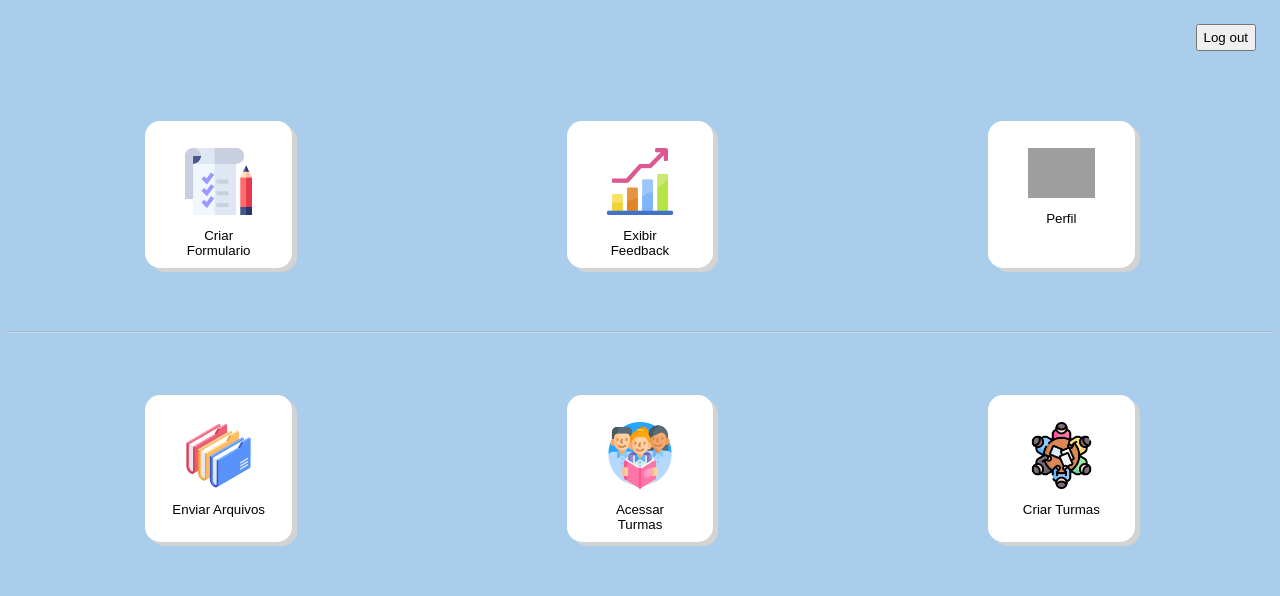
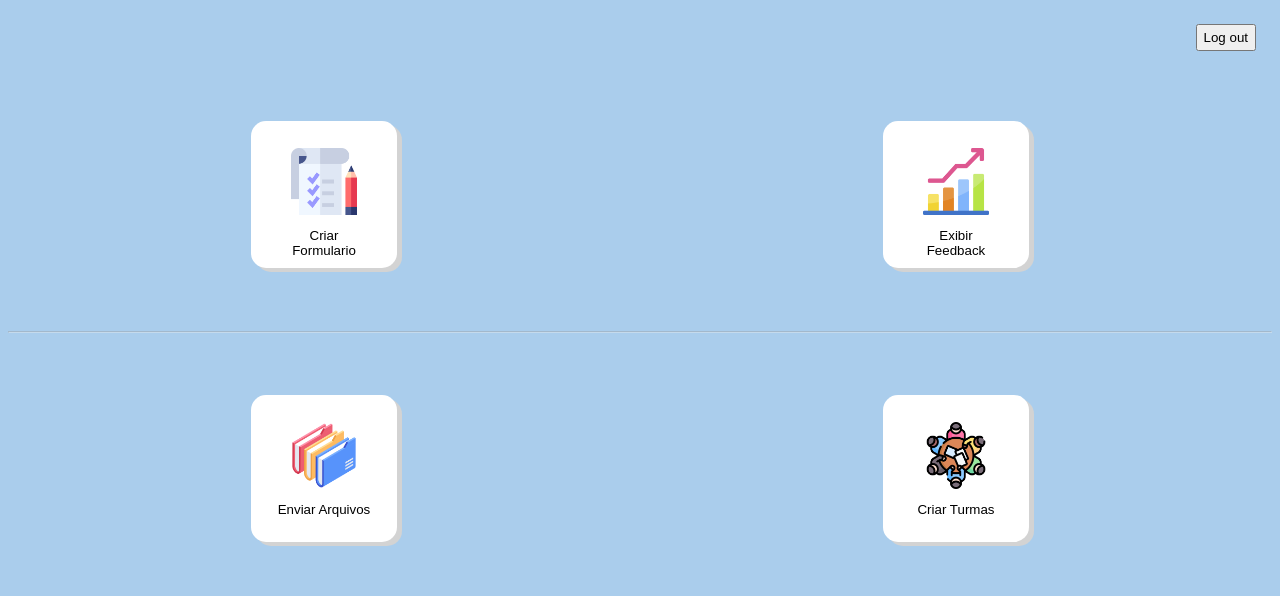
Before and after one commit to vitor-ximenes-oliveira/SAE, a Django app: page /telaProfessor/1 in a window 1280 px wide. Shown: the top 596 px of the page. Run offline with Django 3.2, Linux system fonts and the light colour scheme; grey boxes are pictures that could not be loaded.

```diff
--- a/SAE/settings.py
+++ b/SAE/settings.py
@@ -83,7 +83,7 @@ DATABASES = {
         'ENGINE': 'django.db.backends.mysql',
         'NAME': 'SAE',
         'USER': 'root',
-        'PASSWORD': '1234',
+        'PASSWORD': '',
         'HOST': '127.0.0.1',
         'PORT': '3306',
     }
--- a/SAE/urls.py
+++ b/SAE/urls.py
@@ -35,7 +35,6 @@ urlpatterns = [
     path('visualizar_arquivo/<str:arquivo>',views.visualizar_arquivo, name='visualizar_arquivo'),
     path('feedback/<int:ra>',views.feedback, name="feedback"),
     path('sair',views.sair),
-    path('turmas/<int:idProfessor>',views.turmas),
     path('enviar_arquivo/<int:idProfessor>',views.enviar_arquivo,name='enviar_arquivo'),
     path('atividades/<int:ra>',views.atividades,name='atividades'),
     path('inserirTurma/<int:idProfessor>',views.inserirTurma,name='inserirTurma'),
@@ -43,7 +42,6 @@ urlpatterns = [
     path('criarFormulario/<int:idProfessor>', views.criarFormulario, name='criarFormulario'),
     path('gabaritoFormulario/<int:idProfessor>', views.gabaritoFormulario,name='gabaritoFormulario'),
     path('telaAluno/<int:ra>', views.telaAluno, name='telaAluno'),
-    #path('preencherGabarito/<int:idProfessor', views.preencherGabarito),
     path('telaAluno', views.telaAluno, name="telaAluno"),
     path('formularioAluno/<int:ra>', views.formularioAluno,name="formularioAluno"),
     url(r'^editarTurma/(?P<idProfessor>[0-9]*)',views.editarTurma,name="editarTurma"),
--- a/website/admin.py
+++ b/website/admin.py
@@ -1,7 +1,7 @@
 from xml.etree.ElementInclude import include
 from django.contrib import admin
 from website import models
-from website.models import Professor,Turmas
+from website.models import Professor
 from django.conf import settings
 
 class UsuarioAdmin(admin.ModelAdmin):
--- a/website/models.py
+++ b/website/models.py
@@ -194,7 +194,7 @@ class Professor(models.Model):
     Nome = models.CharField(max_length=50, blank=True)
     Email = models.EmailField()
     Nascimento = models.DateField(default=date.today,blank=True,help_text=('Insira uma data que seja menor que 18 e maior que 100 anos atrás'),validators=[data_valida])
-    Materia = models.CharField(max_length=50,blank=False,default="",help_text=('Entrar no SAE como professor'))
+    Materia = models.CharField(max_length=50,blank=False,default="")
     isProf = models.BooleanField(default=1)
 
     @property
--- a/website/templates/atividades.html
+++ b/website/templates/atividades.html
@@ -15,7 +15,10 @@
 
     <form action="" method="post" enctype="multipart/form-data">
       {% csrf_token %}
-      {% include "header.html" %}
+
+      {% include 'header.html' with obj=acertos %}
+      {{obj}}
+
       <h1>Arquivos</h1>
       <hr/>
       <table class="tabelaArquivos">
--- a/website/templates/feedback.html
+++ b/website/templates/feedback.html
@@ -26,7 +26,7 @@ select#catapimbas{
 
 </head>
 <body>
-    {% include "header.html" %}
+    {% include 'header.html' with acertos=acertos %}
     {% for message in messages %}
     <p id="messages">{{message}}</p>
     {% endfor %}
--- a/website/templates/header.html
+++ b/website/templates/header.html
@@ -83,7 +83,11 @@ table.tableHeaderProfessor td a:hover  {
         <tr>
           <td><a class="nav-link" aria-current="page" href="../telaAluno/{{ra}}">Home</a></td>
           <td><a class="nav-link" href="../atividades/{{ra}}">Atividades</a></td>
+
+
+
           <td><a class="nav-link" href="../formularioAluno/{{ra}}">Questionário</a></td>
+
           <td><a class="nav-link" href="../feedback/{{ra}}">Feedback</a></td>
         </tr>
 
@@ -97,8 +101,6 @@ table.tableHeaderProfessor td a:hover  {
   </div>
   </header>
   <body>
-
-
       </div>
     </nav>
   </body>
--- a/website/templates/telaProfessor.html
+++ b/website/templates/telaProfessor.html
@@ -36,12 +36,7 @@
                     <p>Exibir Feedback</p>
             </div>
         </button>
-        <button type="button">
-            <div class="card" id="card_perfil">
-                <img src="{% static 'imagens/icon_Perfil.png'%}">
-               <p>Perfil</p>
-            </div>
-        </button>
+
     </div>
     <hr />
     <div class="container_telaProfessor">
@@ -51,12 +46,7 @@
                 <p>Enviar Arquivos</p>
             </div>
         </button>
-        <button name="turmas" type="submit">
-            <div class="card">
-                <img src="{% static 'imagens/icon_turmas.png'%}">
-                <p>Acessar Turmas</p>
-            </div>
-        </button>
+
         <button  type="submit" name="inserir_classe">
             <div class="card">
                 <img src="{% static 'imagens/CriarTurmas.png'%}">
--- a/website/views.py
+++ b/website/views.py
@@ -195,23 +195,6 @@ def sair(request):
         messages.success(request,"Você saiu do seu perfil")
         return HttpResponseRedirect("/")
 
-def turmas(request,idProfessor):
-        if 'Log out' in request.POST:
-            sair(request)
-            return redirect("login")
-        if request.method == 'POST':
-            classe_ano_letivo = request.POST.get('ano_letivo_classe')
-            ano_letivo = classe_ano_letivo.split("|")[-2]
-            classe = classe_ano_letivo.split("|")[-1]
-            alunos = Aluno.objects.raw("select a.ra, a.al_nome, a.al_email, al_nascimento from aluno a join turmas t on a.ra = t.alu_id join Professor p on t.prof_id = idProfessor where t.classe =%s and t.ano_letivo=%s and t.prof_id = %s group by a.al_nome order by a.ra",[classe,ano_letivo,idProfessor])
-            turmas = Turmas.objects.raw("SELECT idTurma, ano_letivo, classe, alu_id,prof_id FROM turmas where prof_id=%s GROUP BY classe,ano_letivo",[idProfessor])
-        else:
-            alunos = ""
-            ano_letivo = ""
-            classe = ""
-            turmas = Turmas.objects.raw("SELECT idTurma, ano_letivo, classe, alu_id,prof_id FROM turmas where prof_id=%s GROUP BY classe,ano_letivo",[idProfessor])
-        return render(request, 'turmas.html', {'turmas': turmas,'alunos':alunos,'classe':classe,'ano_letivo':ano_letivo})
-
 def enviar_arquivo(request,idProfessor):
     if 'Log out' in request.POST:
         sair(request)
@@ -260,6 +243,7 @@ def telaAluno(request,ra):
     erros = acertosErros.objects.filter(aluno=ra).values_list("erros",flat=True).first()
     nivelDoAluno = acertosErros.objects.filter(aluno=ra).values_list("nivelDoAluno",flat=True).first()
 
+    print("acertos: ",acertos)
     if 'feedback' in request.POST:
         return redirect("/feedback/"+str(ra))
     elif 'Log out' in request.POST:
@@ -270,7 +254,6 @@ def telaAluno(request,ra):
     elif 'formularioAluno' in request.POST:
         return redirect('/formularioAluno/'+str(ra))
     return render(request,"telaAluno.html",{"acertos":acertos,"erros":erros,"nivelDoAluno": nivelDoAluno})
-
 
 def pagina_professor(request,idProfessor):
     if 'turmas' in request.POST:
@@ -772,8 +755,6 @@ def graficoAluno(request,ra):
         respostasGabarito.append(resposta9)
         respostasGabarito.append(resposta10)
 
-        #resposta10 = Formulario.objects.values_list("respostaQuestao10",flat=True).first()
-
         for x in range(0,10,1):
             if(respostasAluno[x] == respostasGabarito[x]):
                 acertos+=1
@@ -788,13 +769,14 @@ def graficoAluno(request,ra):
             nivelDoAluno = "Proficiente"
         elif((acertos == 9 and erros == 1) or (acertos == 10 and erros == 0)):
             nivelDoAluno = "Avançado"
-
         return redirect("/telaAluno/"+str(ra))
     return render(request, "formularioAluno.html", { "erros":erros, "acertos":acertos,"ra":ra})
 
 def formularioAluno(request,ra):
 
         global nivelDoAluno
+        if 'sair' in request.POST:
+            return redirect("../telaAluno/"+str(ra))
         if 'Log out' in request.POST:
             sair(request)
             return redirect("login")
@@ -860,7 +842,7 @@ def formularioAluno(request,ra):
             respostaQuestao8 = request.POST.get("btn-radio8")
             respostaQuestao9 = request.POST.get("btn-radio9")
             respostaQuestao10 = request.POST.get("btn-radio10")
-            questoesEscolhidasAluno.objects.create(respostaQuestao1=respostaQuestao1,respostaQuestao2=respostaQuestao2,respostaQuestao3=respostaQuestao3,respostaQuestao4=respostaQuestao4,respostaQuestao5=respostaQuestao5,respostaQuestao6=respostaQuestao6,respostaQuestao7=respostaQuestao7,respostaQuestao8=respostaQuestao8,respostaQuestao9=respostaQuestao9,respostaQuestao10=respostaQuestao10)
+            questoesEscolhidasAluno.objects.create(questao1, respostaQuestao1=respostaQuestao1,respostaQuestao2=respostaQuestao2,respostaQuestao3=respostaQuestao3,respostaQuestao4=respostaQuestao4,respostaQuestao5=respostaQuestao5,respostaQuestao6=respostaQuestao6,respostaQuestao7=respostaQuestao7,respostaQuestao8=respostaQuestao8,respostaQuestao9=respostaQuestao9,respostaQuestao10=respostaQuestao10)
 
             acertosAluno=0
             errosAluno=0
```
Also changed, not shown: website/templates/formularioAluno.html (+21 -2 lines), website/templates/telaAluno.html (+7 -1 lines), uploads/Fogo.png (deleted).
